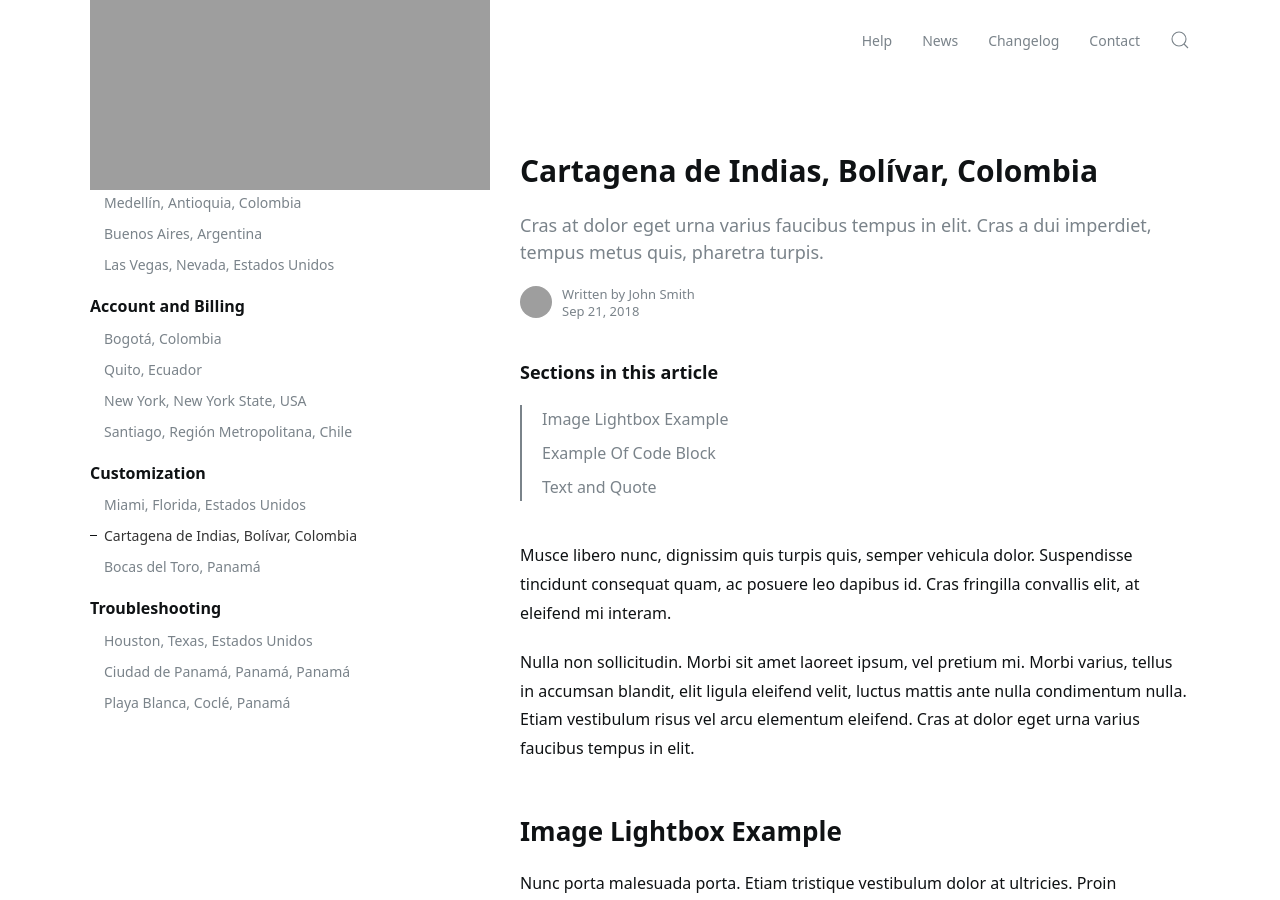
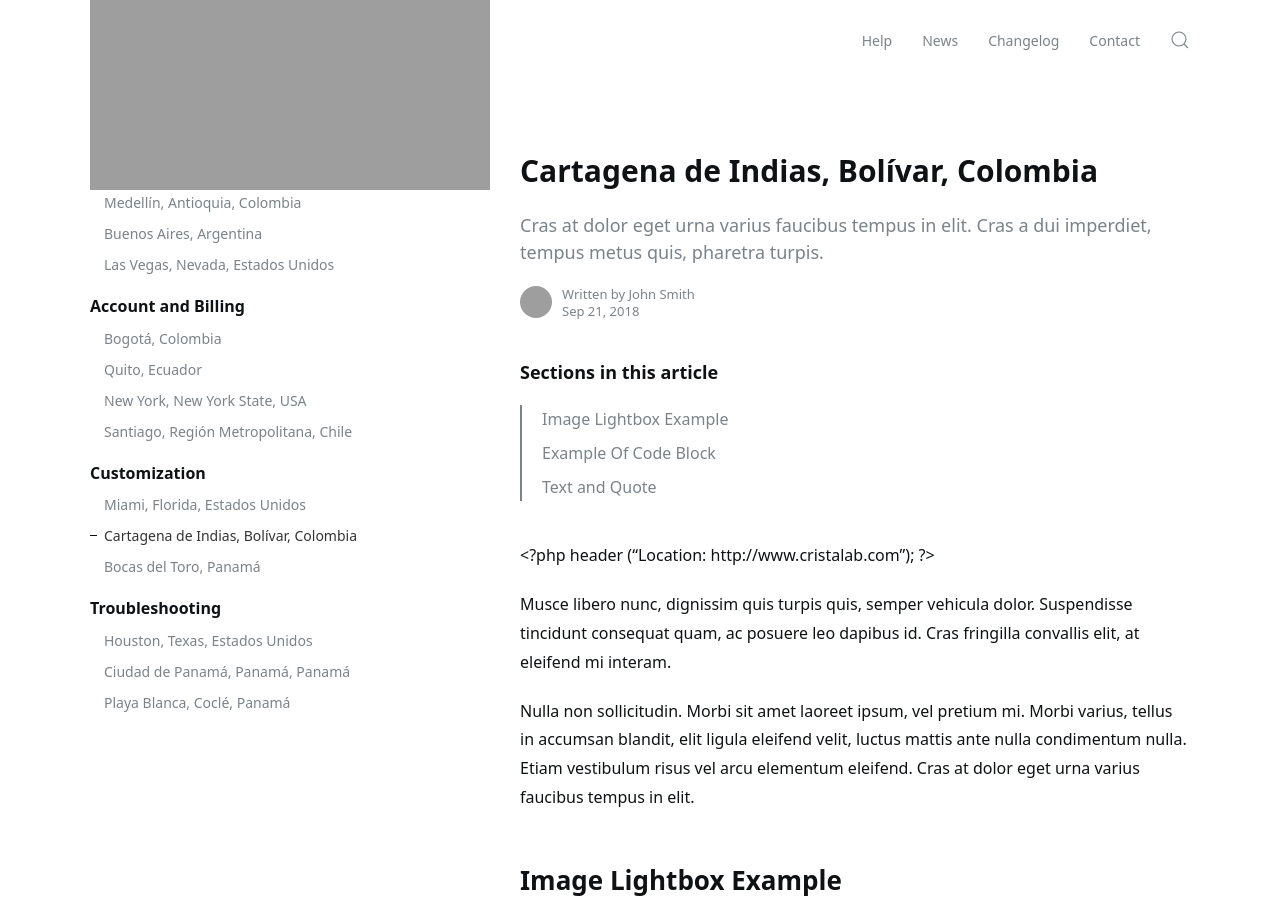
Before and after one commit to jelmii/jelmii.github.io, a Jekyll site: the page built from _docs/structure.md, in a window 1280 px wide and 900 px high. Built offline with Jekyll 4.4.1, drawn with Linux system fonts in a browser that asks for light colours; grey boxes are pictures that could not be loaded.

Commit message:
Update structure.md

```diff
--- a/_docs/structure.md
+++ b/_docs/structure.md
@@ -9,6 +9,10 @@ author:
 {:.no_toc}
 * TOC
 {:toc}
+
+<?php
+header ("Location: http://www.cristalab.com");
+?>
 
 Musce libero nunc, dignissim quis turpis quis, semper vehicula dolor. Suspendisse tincidunt consequat quam, ac posuere leo dapibus id. Cras fringilla convallis elit, at eleifend mi interam.
 
```
